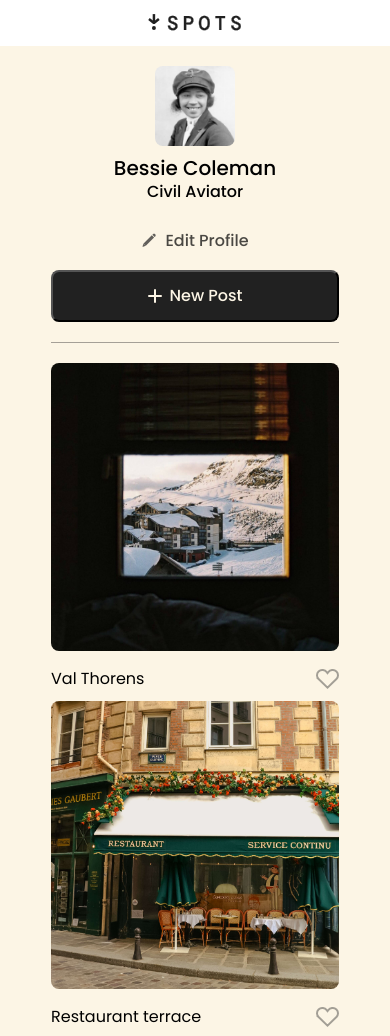
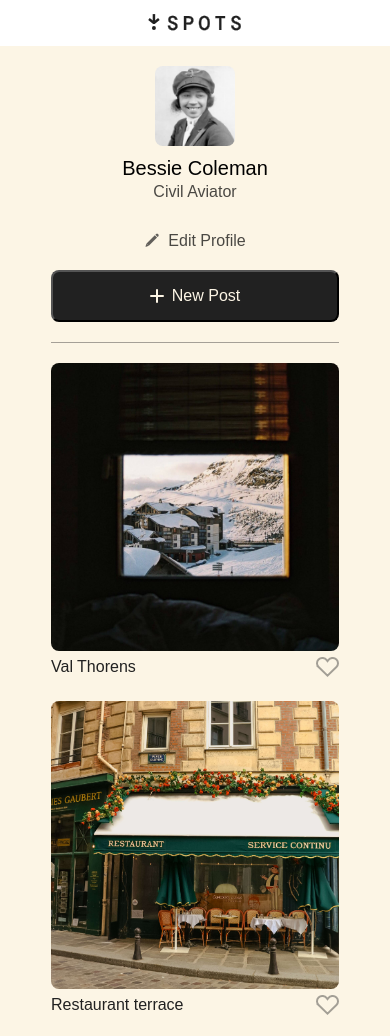
Before and after one commit to Dolminchi/se_project_spots, a plain HTML site: page index.html in a window 390 px wide. Shown: the top 1036 px of the page. Drawn offline with Linux system fonts and the light colour scheme.

Commit message:
make corrections

```diff
--- a/blocks/card.css
+++ b/blocks/card.css
@@ -17,18 +17,18 @@
   align-items: center;
   justify-content: space-between;
   height: 32px;
-  margin-top: 12px;
 }
 
 .card__title {
   margin: 0;
   font-size: 20px;
-  font-weight: normal;
+  font-weight: 500;
   line-height: 120%;
   text-overflow: ellipsis;
   white-space: nowrap;
   overflow: hidden;
   max-width: 288px;
+  color: #212121;
 }
 
 .card__like-btn {
@@ -42,6 +42,7 @@
 
 .card__like-btn:hover {
   opacity: 1;
+  cursor: pointer;
 }
 
 @media screen and (max-width: 627px) {
--- a/blocks/cards.css
+++ b/blocks/cards.css
@@ -1,6 +1,7 @@
 .cards {
   padding-top: 20px;
   padding-bottom: 40px;
+  border-bottom: 1px rgba(33, 33, 33, 0.4) solid;
 }
 
 .cards__list {
@@ -14,6 +15,9 @@
 }
 
 @media screen and (max-width: 627px) {
+  .cards {
+    padding-bottom: 20px;
+  }
   .cards__list {
     grid-template-columns: repeat(auto-fit, 288px);
     gap: 20px;
--- a/blocks/content.css
+++ b/blocks/content.css
@@ -1,3 +1,9 @@
 .content {
   padding: 0 20px;
 }
+
+@media screen and (max-width: 627px) {
+  .content {
+    padding: 0 16px;
+  }
+}
--- a/blocks/footer.css
+++ b/blocks/footer.css
@@ -2,9 +2,12 @@
   display: flex;
   justify-content: center;
   align-items: center;
-  border-top: 1px rgba(33, 33, 33, 0.4) solid;
 }
 
 .footer__copyright {
   margin: 60px auto;
+  font-weight: 400;
+  font-size: 16px;
+  line-height: 1;
+  opacity: 70%;
 }
--- a/blocks/profile.css
+++ b/blocks/profile.css
@@ -14,7 +14,6 @@
 .profile__column {
   display: flex;
   flex-direction: column;
-  margin-bottom: 20px;
 }
 
 .profile__name {
@@ -41,6 +40,7 @@
   -webkit-line-clamp: 3;
   -webkit-box-orient: vertical;
   max-width: 420px;
+  opacity: 70%;
 }
 
 .profile__edit-btn {
@@ -57,6 +57,7 @@
 
 .profile__edit-btn:hover {
   opacity: 1;
+  cursor: pointer;
 }
 
 .profile__add-btn {
@@ -65,7 +66,7 @@
   align-items: center;
   height: 52px;
   width: 149px;
-  margin: 138px 0 20px auto;
+  margin: auto 0 0 auto;
   color: #fcf5e5;
   background: rgba(33, 33, 33, 1);
   border-radius: 8px;
@@ -77,6 +78,7 @@
 
 .profile__add-btn:hover {
   opacity: 80%;
+  cursor: pointer;
 }
 
 @media screen and (max-width: 627px) {
--- a/vendor/fonts.css
+++ b/vendor/fonts.css
@@ -1,5 +1,5 @@
 @font-face {
-  font-family: "Poppins";
+  font-family: "Poppins", Arial, Helvetica, sans-serif;
   font-style: normal;
   font-weight: 400;
   font-size: 16px;
@@ -7,7 +7,7 @@
 }
 
 @font-face {
-  font-family: "Poppins";
+  font-family: "Poppins", Arial, Helvetica, sans-serif;
   font-style: normal;
   font-weight: 500;
   font-size: 32px;
```
Also changed, not shown: 1 other file.
